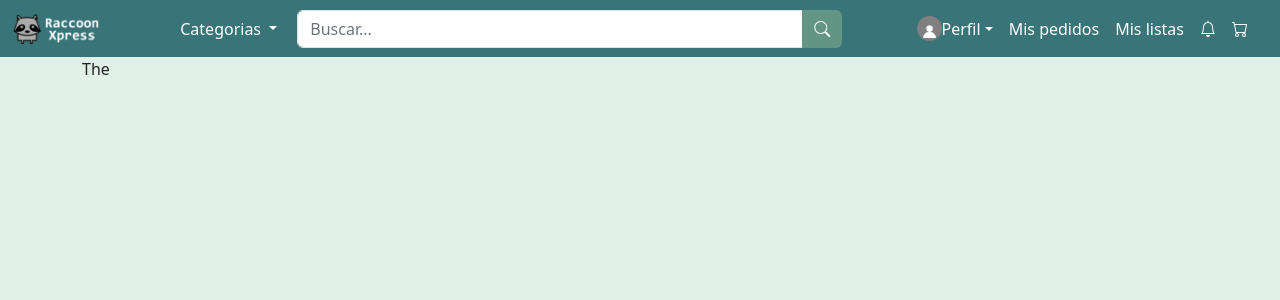
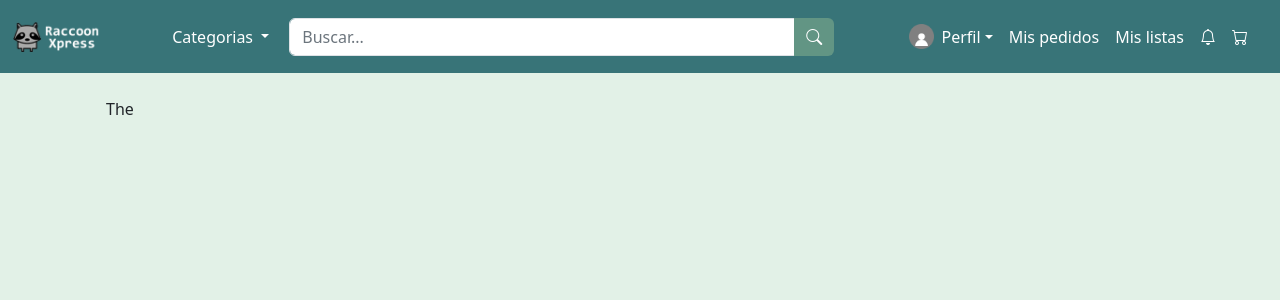
Before and after one commit to ImNotAngel14/NEWRaccoonXpress, a PHP site: page /home.php in a window 1280 px wide. Shown: the top 300 px of the page. Run offline with PHP 8.4, Linux system fonts and the light colour scheme.

Commit message:
Add home padding, add margin to profile picture

```diff
--- a/src/views/home.php
+++ b/src/views/home.php
@@ -12,7 +12,7 @@
     ?>
     <div class="container d-flex justify-content-center">
         <!-- Content -->
-        <div class="row justify-content-start align-items-center w-100 h-90">
+        <div class="row justify-content-start align-items-center w-100 h-90 p-4">
             The
         </div>
     </div>
--- a/src/views/layouts/navbar.php
+++ b/src/views/layouts/navbar.php
@@ -39,10 +39,9 @@
                     <!-- Profile -->
                     <li class="nav-item dropdown d-flex justify-content-center">
                         <a class="nav-link dropdown-toggle d-flex align-items-center" href="#" role="button" data-bs-toggle="dropdown" aria-expanded="false">
-                            <img src="assets/no-profile-user.png" alt="Profile" height="25 rem">
+                            <img src="assets/no-profile-user.png" alt="Profile" class="m-2" height="25 rem">
                             Perfil
                         </a>
-
                         <ul class="dropdown-menu dropdown-menu-end">
                             <li><a class="dropdown-item" href="#">Perfil</a></li>
                             <li><a class="dropdown-item" href="#">Mensajes</a></li>
```
